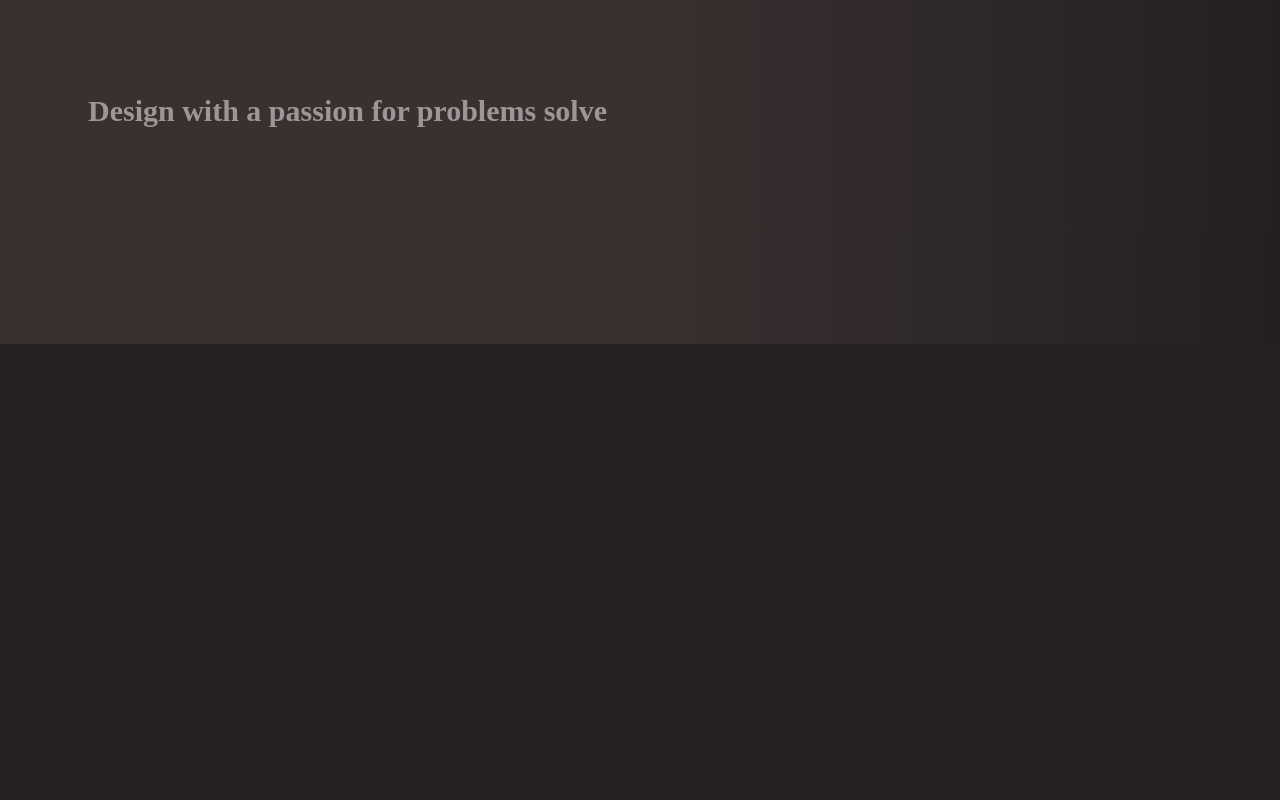
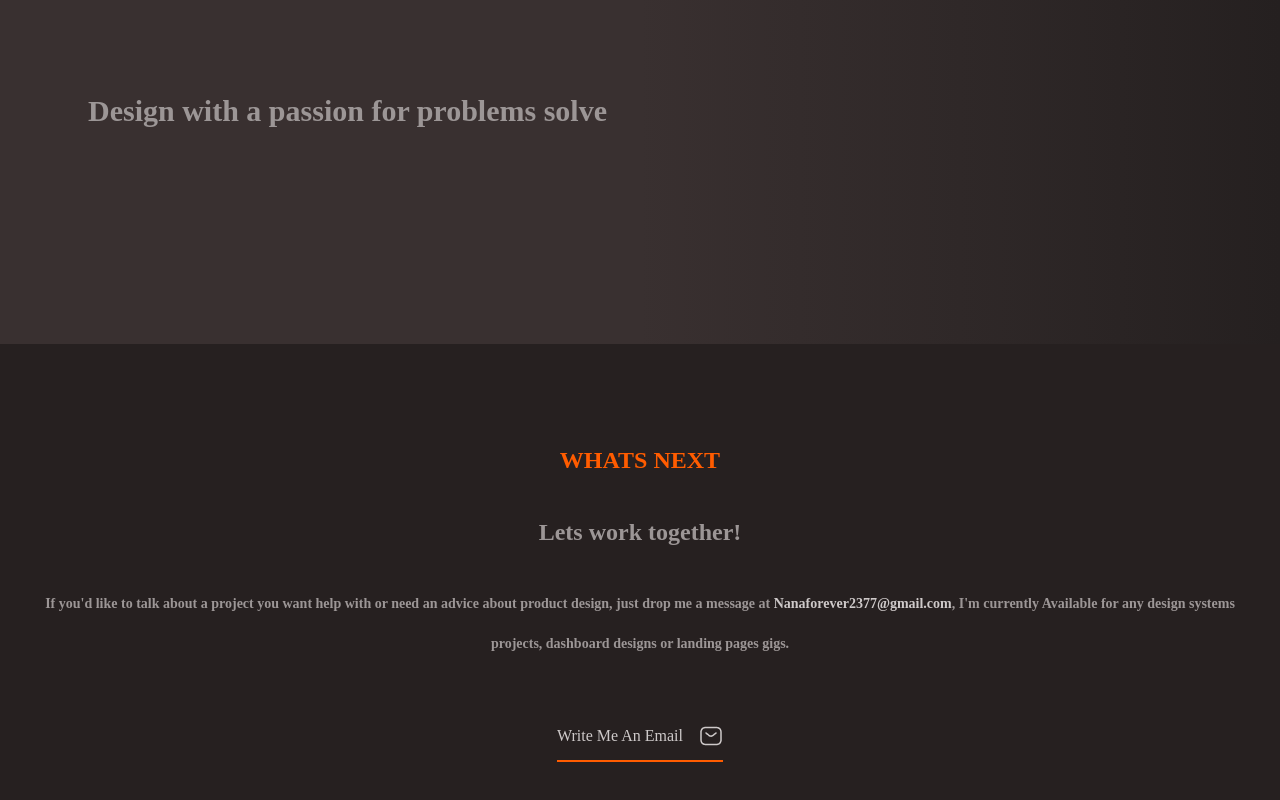
Before and after one commit to saeedshpc/nana-design, a website: page index.html in a window 1280 px wide. Shown: the part 2564-3364 px from the top of the page. Before the commit the page ends 2908 px from the top, so only its background shows below. Drawn offline with Linux system fonts and the light colour scheme; a web font is replaced by a local one.

Commit message:
adding footer

```diff
--- a/index.html
+++ b/index.html
@@ -61,6 +61,7 @@
       </div>
     </section>
 
+    <!-- @TODO merge this with header -->
     <section>
       <div class="py-10 px-10 text-textColor">
         <p class="text-center leading-10 text-sm">
@@ -71,6 +72,7 @@
       </div>
     </section>
 
+    <!-- services -->
     <section>
       <div class="py-10 px-10 text-textColor">
         <div class="relative h-[260px] flex justify-center items-center">
@@ -178,5 +180,36 @@
         </h3>
       </div>
     </section>
+
+    <!-- footer -->
+    <footer>
+      <div class="my-24 px-11 text-textColor text-justify">
+        <h2
+          class="text-[#FF5C00] mb-8 text-center leading-10 text-2xl font-semibold"
+        >
+          WHATS NEXT
+        </h2>
+        <h3
+          class="text-textColor mb-8 text-center leading-10 text-2xl font-semibold"
+        >
+          Lets work together!
+        </h3>
+        <p class="text-center leading-10 font-semibold text-sm">
+          If you'd like to talk about a project you want help with or need an
+          advice about product design, just drop me a message at
+          <span class="text-[#CEC9C9]">Nanaforever2377@gmail.com</span>, I'm
+          currently Available for any design systems projects, dashboard designs
+          or landing pages gigs.
+        </p>
+        <div class="mt-12 mx-auto text-center">
+          <div
+            class="inline-flex justify-center items-center gap-4 py-3 border-b-2 border-[#FF5C00] text-[#CEC9C9]"
+          >
+            <a href="mailto:Nanaforever2377@gmail.com">Write Me An Email</a>
+            <img src="/images/email-icon.png" alt="" />
+          </div>
+        </div>
+      </div>
+    </footer>
   </body>
 </html>
```
Also changed, not shown: css/style.css, images/email-icon.png (added).
